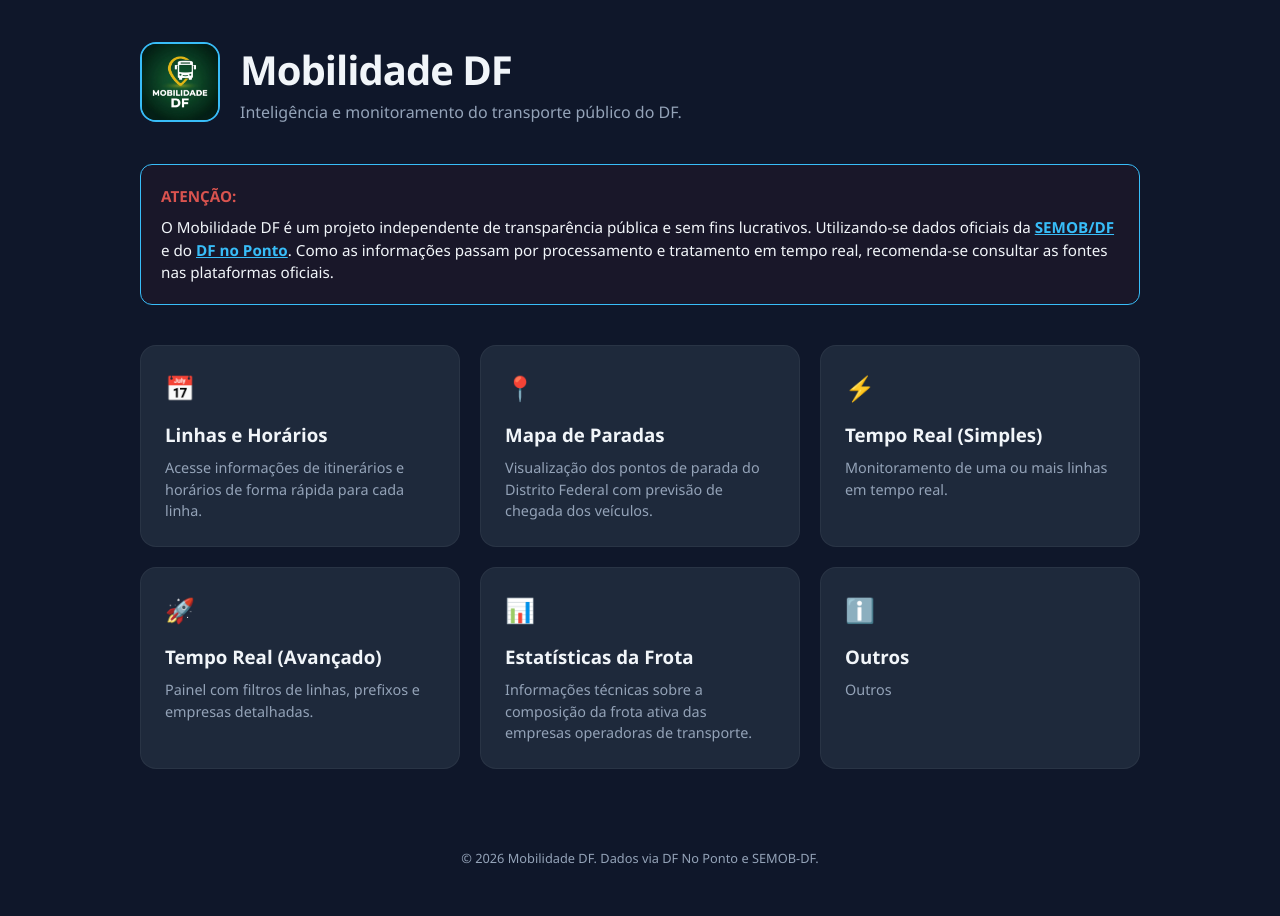
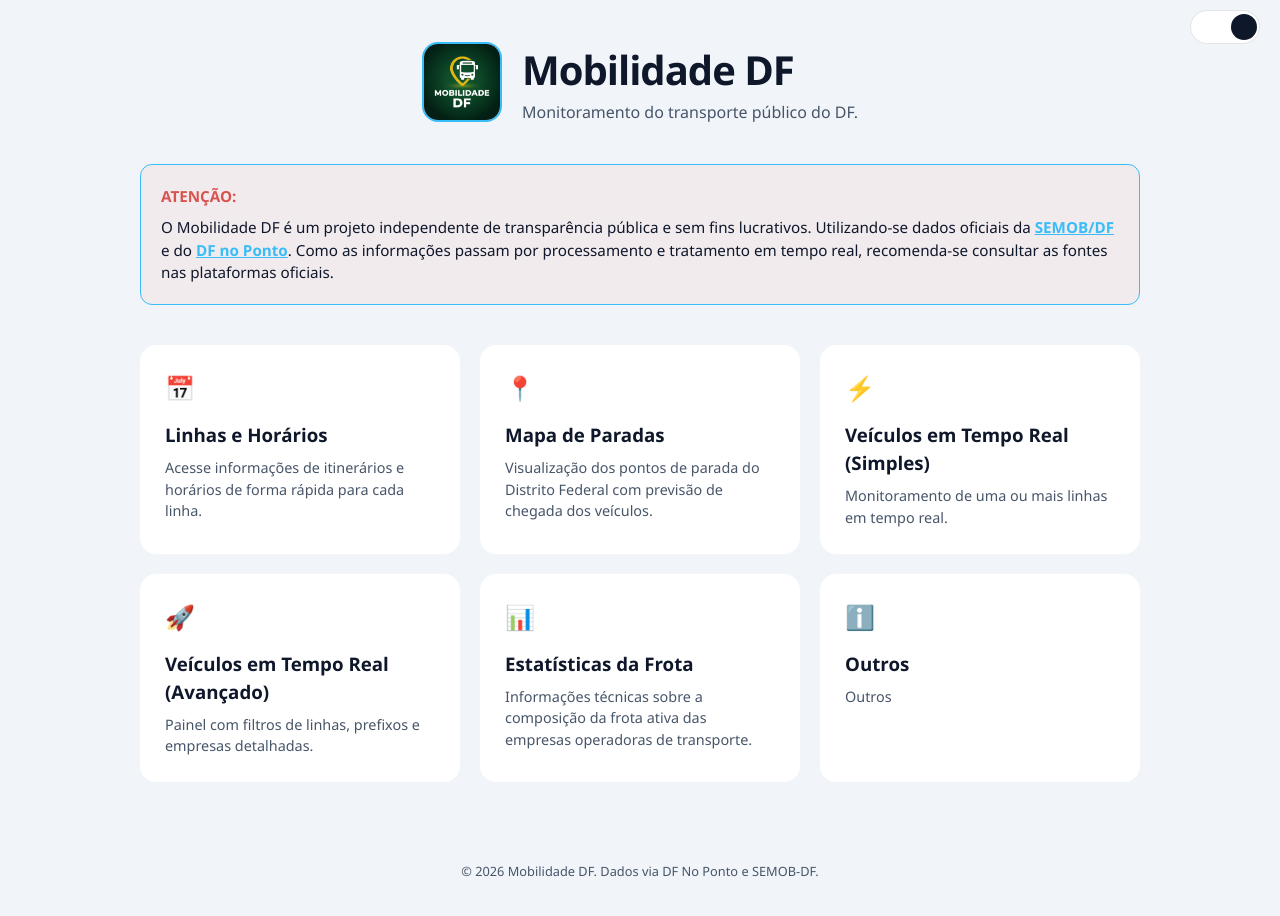
Before and after one commit to batistadaniel/api-mobi, a website: page teste.html in a window 1280 px wide. Drawn offline with Linux system fonts and the light colour scheme.

Commit message:
correcoes no layout

```diff
--- a/teste.html
+++ b/teste.html
@@ -3,7 +3,7 @@
 <head>
   <meta charset="UTF-8">
   <meta name="viewport" content="width=device-width, initial-scale=1.0">
-  <title>Mobilidade DF | Dashboard</title>
+  <title>Mobilidade DF</title>
   <style>
     :root {
       --bg: #0f172a;
@@ -14,6 +14,47 @@
       --warning-bg: rgba(220, 38, 38, 0.048); /* Fundo avermelhado leve */
       --warning-border: #d9534f;             /* Borda vermelha */
       --warning-text: #d9534f;              /* Texto do título em vermelho */
+    }
+
+    /* Tema claro */
+    :root.light {
+      --bg: #f1f5f9;
+      --card: #ffffff;
+      --accent: #38bdf8;
+      --text: #0f172a;
+      --text-muted: #475569;
+      --warning-bg: rgba(220, 38, 38, 0.05);
+      --warning-border: #d9534f;
+      --warning-text: #d9534f;
+    }
+
+    /* Toggle Theme Button */
+    .theme-toggle {
+      position: fixed;
+      top: 10px;
+      right: 20px;
+      width: 70px;
+      height: 34px;
+      background: var(--card);
+      border-radius: 50px;
+      border: 1px solid rgba(0,0,0,0.1);
+      display: flex;
+      align-items: center;
+      padding: 4px;
+      cursor: pointer;
+      transition: all 0.3s ease;
+    }
+
+    .theme-toggle .toggle-circle {
+      width: 26px;
+      height: 26px;
+      border-radius: 50%;
+      background: var(--text);
+      transition: transform 0.3s ease;
+    }
+
+    :root.light .theme-toggle .toggle-circle {
+      transform: translateX(36px);
     }
 
     * { margin: 0; padding: 0; box-sizing: border-box; }
@@ -28,7 +69,7 @@
     .wrapper { max-width: 1000px; margin: 0 auto; }
 
     /* Header */
-    .header { display: flex; align-items: center; gap: 20px; margin-bottom: 40px; }
+    .header { display: flex; align-items: center; justify-content: center; gap: 20px; margin-bottom: 40px; }
     .header img { width: 80px; height: 80px; border-radius: 16px; border: 2px solid var(--accent); }
     .header h1 { font-size: 2.5rem; letter-spacing: -1px; }
 
@@ -75,13 +116,16 @@
   </style>
 </head>
 <body>
+  <div class="theme-toggle" id="themeToggle">
+    <div class="toggle-circle"></div>
+  </div>
 
   <div class="wrapper">
     <header class="header">
       <img src="./logo-mobilidade-df.jpg" alt="Logo">
       <div>
         <h1>Mobilidade DF</h1>
-        <p style="color: var(--text-muted);">Inteligência e monitoramento do transporte público do DF.</p>
+        <p style="color: var(--text-muted);">Monitoramento do transporte público do DF.</p>
       </div>
     </header>
 
@@ -106,12 +150,12 @@
       </article>
       <article class="card">
         <span class="icon">⚡</span>
-        <h3>Tempo Real (Simples)</h3>
+        <h3>Veículos em Tempo Real (Simples)</h3>
         <p>Monitoramento de uma ou mais linhas em tempo real.</p>
       </article>
       <article class="card">
         <span class="icon">🚀</span>
-        <h3>Tempo Real (Avançado)</h3>
+        <h3>Veículos em Tempo Real (Avançado)</h3>
         <p>Painel com filtros de linhas, prefixos e empresas detalhadas.</p>
       </article>
       <article class="card">
@@ -130,6 +174,46 @@
       <p>&copy; 2026 Mobilidade DF. Dados via DF No Ponto e  SEMOB-DF.</p>
     </footer>
   </div>
+  <script>
+    const root = document.documentElement;
+    const toggle = document.getElementById("themeToggle");
 
+    /* Detecta preferência salva */
+    let savedTheme = localStorage.getItem("theme");
+
+    /* Detecta tema do sistema */
+    const systemDark = window.matchMedia("(prefers-color-scheme: dark)");
+
+    function applyTheme(theme) {
+      if (theme === "light") {
+        root.classList.add("light");
+      } else {
+        root.classList.remove("light");
+      }
+    }
+
+    /* Inicialização */
+    if (savedTheme) {
+      applyTheme(savedTheme);
+    } else {
+      applyTheme(systemDark.matches ? "dark" : "light");
+    }
+
+    /* Toggle manual */
+    toggle.addEventListener("click", () => {
+      const isLight = root.classList.contains("light");
+      const newTheme = isLight ? "dark" : "light";
+
+      applyTheme(newTheme);
+      localStorage.setItem("theme", newTheme);
+    });
+
+    /* Mudança automática do sistema */
+    systemDark.addEventListener("change", e => {
+      if (!localStorage.getItem("theme")) {
+        applyTheme(e.matches ? "dark" : "light");
+      }
+    });
+  </script>
 </body>
 </html>
```
